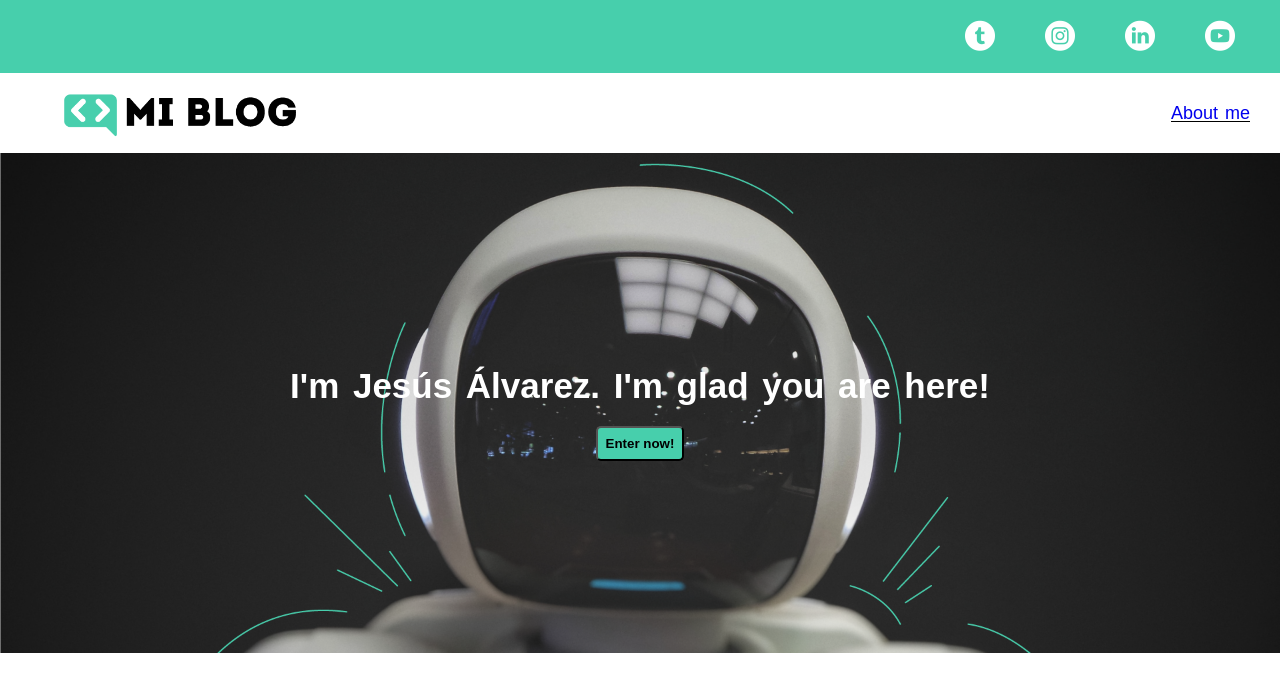
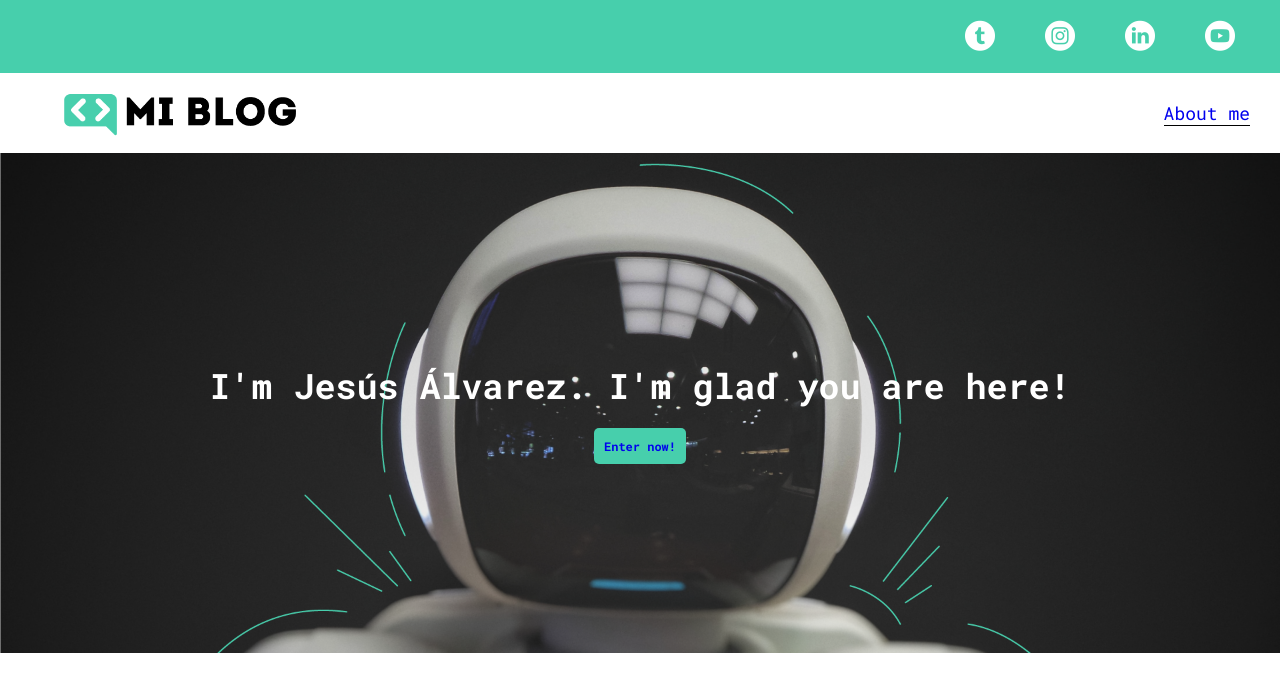
Before and after one commit to khisus19/practicalCourseCSSLayoutPlatzi, a plain HTML site: page index.html in a window 1280 px wide. Drawn offline with Linux system fonts and the light colour scheme.

Commit message:
index done

```diff
--- a/css/main.css
+++ b/css/main.css
@@ -5,7 +5,7 @@
 }
 html {
     font-size: 62.5%;
-    font-family: "Flaticon", sans-serif;
+    font-family: "Roboto mono", monospace;
 }
 a {
     text-decoration: none;
@@ -14,7 +14,7 @@ a {
 :root {
     --green: #47cfac
 }
-
+/* Nav sect */
 .top-bar {
     width: 100%;
     padding: 10px 30px;
@@ -33,7 +33,7 @@ a {
     width: 50px;
     height: 50%;
     margin: 10px 15px;
-    color: #ffffff;
+    color: #fff;
 }
 nav {
     width: 100%;
@@ -51,9 +51,11 @@ nav {
     width: 100%;
 }
 .about-sect a{
-    width: 40%;
     font-size: 1.8rem;
     border-bottom: 1px solid #000;
+}
+.about-sect a:visited {
+    text-decoration: none;
 }
 /* Hero section */
 .hero {
@@ -73,12 +75,15 @@ h1 {
     margin: 20px;
     font-size: 3.5rem;
     text-align: center;
-
+    font-weight: 700;
 }
-button {
-    padding: 8px;
-    height: 35px;
+.hero-btn {
+    padding: 10px;
     border-radius: 5px;
     background-color: var(--green);
+    font-size: 1.2rem;
     font-weight: bold;
+    display: flex;
+    justify-content: center;
+    align-items: center;
 }
--- a/index.html
+++ b/index.html
@@ -5,6 +5,8 @@
     <meta http-equiv="X-UA-Compatible" content="IE=edge">
     <meta name="viewport" content="width=device-width, initial-scale=1.0">
     <title>Document</title>
+    <link rel="preconnect" href="https://fonts.gstatic.com">
+    <link href="https://fonts.googleapis.com/css2?family=Roboto+Mono:wght@400;500;700&family=Roboto+Slab:wght@400;700&family=Roboto:wght@400;500;700;900&display=swap" rel="stylesheet">
     <link rel="stylesheet" href="css/main.css">
     <link rel="stylesheet" href="css/font/flaticon.css">
 </head>
@@ -28,7 +30,7 @@
         </nav>
         <section class="hero">
             <h1>I'm Jesús Álvarez. I'm glad you are here!</h1>
-            <button>Enter now!</button>
+            <a href="#" class="hero-btn">Enter now!</a>
         </section>
     </header>
 
```
